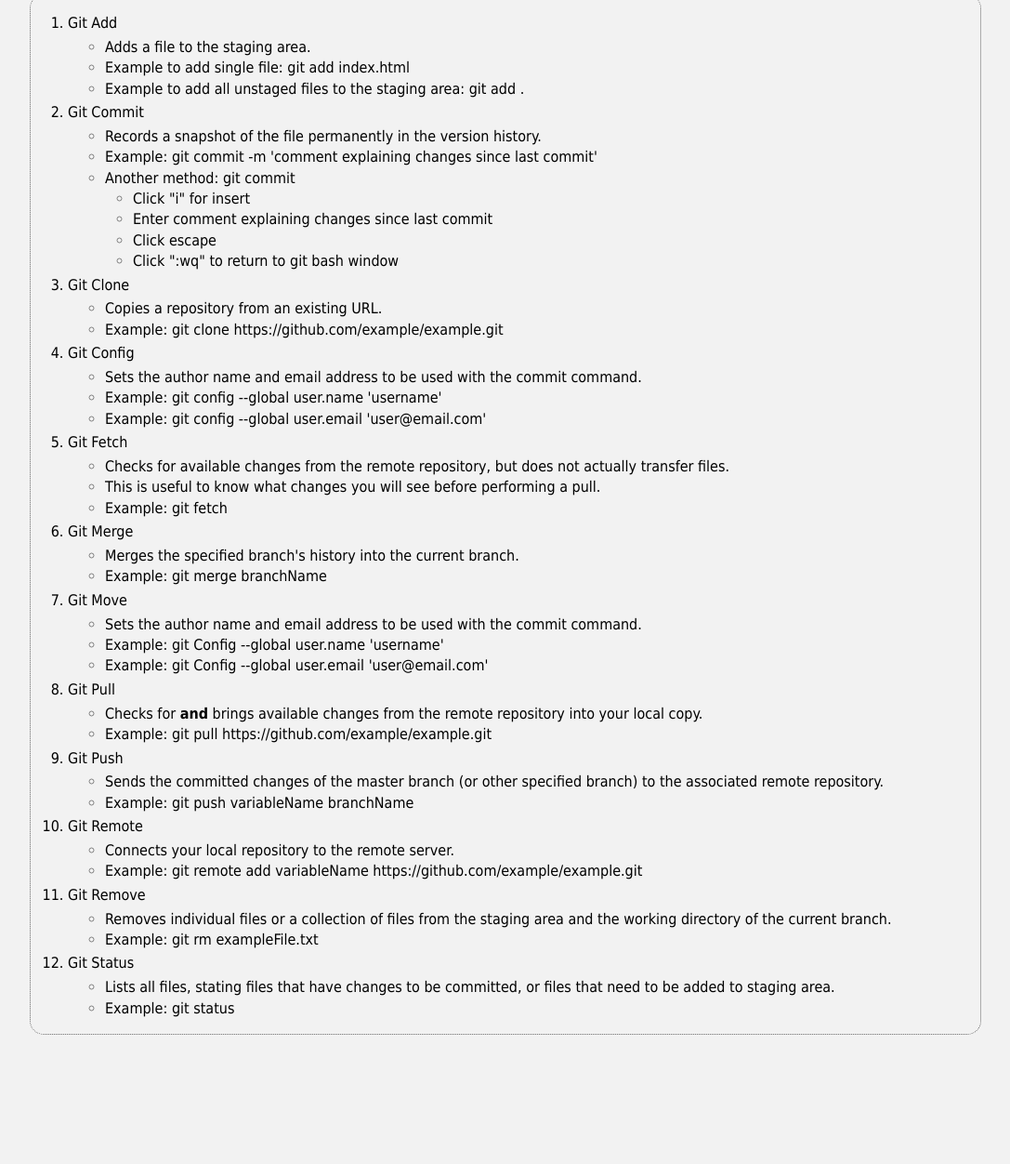
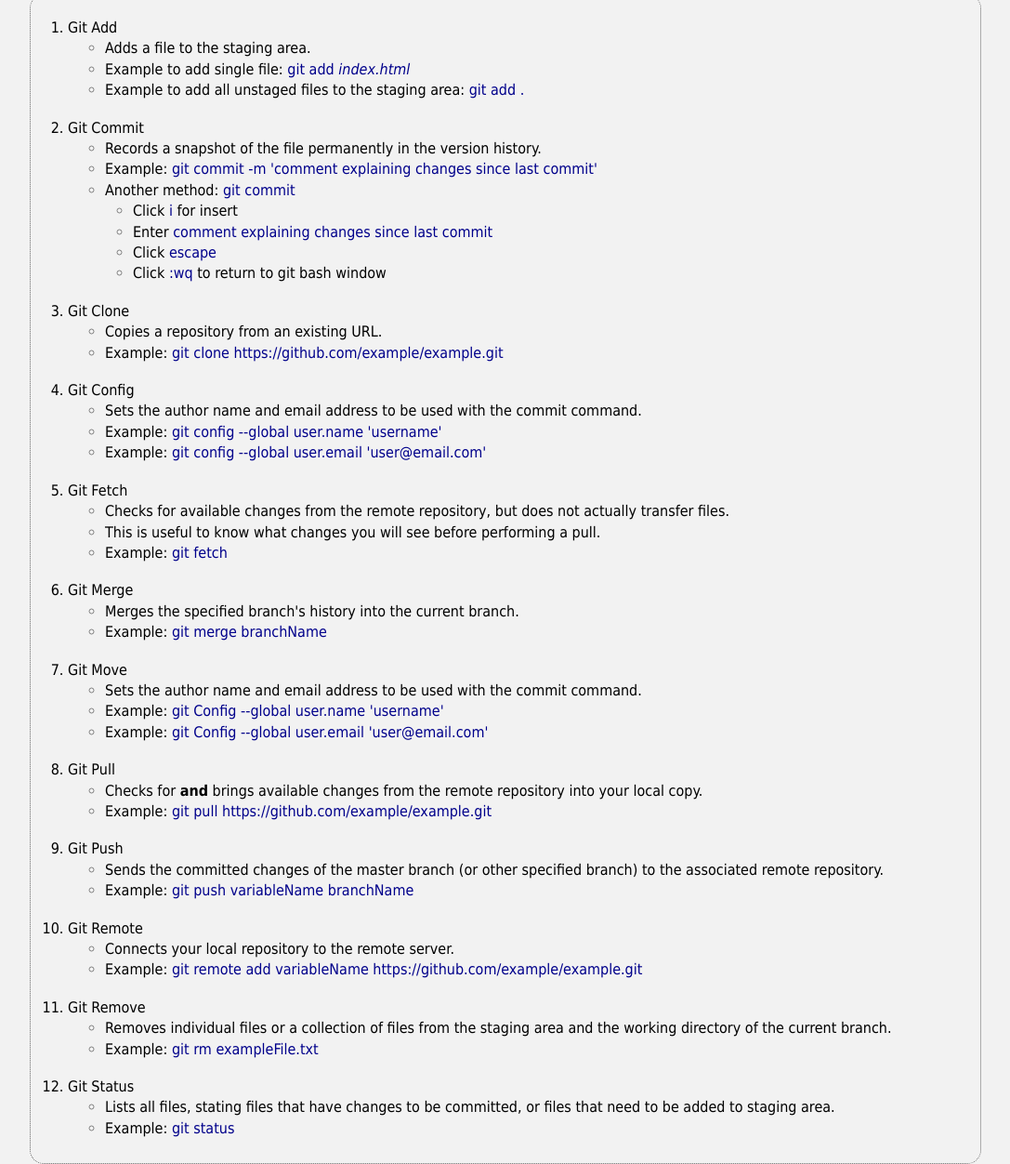
Before and after one commit to GailSlaney/BashCommands, a plain HTML site: page index.html in a window 1280 px wide. Shown: the part 283-1535 px from the top of the page at 93% size, without its empty margins (96-1183 px from the left). Before the commit the page ends 1425 px from the top, so only its background shows below. Drawn offline with Linux system fonts and the light colour scheme.

Commit message:
added styling, including coloring and italics to definitions

```diff
--- a/index.html
+++ b/index.html
@@ -20,82 +20,82 @@
                     <li class = "command">Git Add
                         <ul class = "details">
                             <li>Adds a file to the staging area.</li>
-                            <li>Example to add single file: git add index.html</li>
-                            <li>Example to add all unstaged files to the staging area: git add . </li>
+                            <li>Example to add single file: <h3>git add <em>index.html</em></h3></li>
+                            <li>Example to add all unstaged files to the staging area: <h3>git add . </h3></li>
                         </ul>
                     </li>
                     <li class = "command">Git Commit
                         <ul class = "details">
                             <li>Records a snapshot of the file permanently in the version history.</li>
-                            <li>Example: git commit -m 'comment explaining changes since last commit'</li>
-                            <li>Another method: git commit</li>
-                                <li>Click "i" for insert</li>
-                                <li>Enter comment explaining changes since last commit</li>
-                                <li>Click escape</li>
-                                <li>Click ":wq" to return to git bash window</li>
+                            <li>Example: <h3>git commit -m 'comment explaining changes since last commit'</h3></li>
+                            <li>Another method: <h3>git commit</h3></li>
+                                <li>Click <h3>i</h3> for insert</li>
+                                <li>Enter <h3>comment explaining changes since last commit</h3></li>
+                                <li>Click <h3>escape</h3></li>
+                                <li>Click <h3>:wq</h3> to return to git bash window</li>
                         </ul>
                     </li>
                     <li class = "command">Git Clone
                         <ul class = "details">
                             <li>Copies a repository from an existing URL.</li>
-                            <li>Example: git clone https://github.com/example/example.git </li>
+                            <li>Example: <h3>git clone https://github.com/example/example.git </h3></li>
                         </ul>
                     </li>
-                    <li>Git Config
+                    <li class = "command">Git Config
                         <ul class = "details">
                             <li>Sets the author name and email address to be used with the commit command.</li>
-                            <li>Example: git config --global user.name 'username'</li>
-                            <li>Example: git config --global user.email 'user@email.com'</li>
+                            <li>Example: <h3>git config --global user.name 'username'</h3></li>
+                            <li>Example:<h3> git config --global user.email 'user@email.com'</h3></li>
                         </ul>
                     </li>
-                    <li>Git Fetch
+                    <li class = "command">Git Fetch
                         <ul class = "details">
                             <li>Checks for available changes from the remote repository, but does not actually transfer files.</li>
                             <li>This is useful to know what changes you will see before performing a pull.</li>
-                            <li>Example: git fetch</li>
+                            <li>Example: <h3>git fetch</h3></li>
                         </ul>
                     </li>
-                    <li>Git Merge
+                    <li class = "command">Git Merge
                         <ul class = "details">
                             <li>Merges the specified branch's history into the current branch.</li>
-                            <li>Example: git merge branchName</li>
+                            <li>Example: <h3>git merge branchName</h3></li>
                         </ul>
                     </li>
-                    <li>Git Move
+                    <li class = "command">Git Move
                         <ul class = "details">
                             <li>Sets the author name and email address to be used with the commit command.</li>
-                            <li>Example: git Config --global user.name 'username'</li>
-                            <li>Example: git Config --global user.email 'user@email.com'</li>
+                            <li>Example: <h3>git Config --global user.name 'username'</h3></li>
+                            <li>Example: <h3>git Config --global user.email 'user@email.com'</h3></li>
                         </ul>
                     </li>
-                    <li>Git Pull
+                    <li class = "command">Git Pull
                         <ul class = "details">
                             <li>Checks for <strong>and</strong> brings available changes from the remote repository into your local copy.</li>
-                            <li>Example: git pull https://github.com/example/example.git </li>
+                            <li>Example: <h3>git pull https://github.com/example/example.git</h3> </li>
                         </ul>
                     </li>
-                    <li>Git Push
+                    <li class = "command">Git Push
                         <ul class = "details">
                             <li>Sends the committed changes of the master branch (or other specified branch) to the associated remote repository.</li>
-                            <li>Example: git push variableName branchName</li>
+                            <li>Example: <h3>git push variableName branchName</h3></li>
                         </ul>
                     </li>
-                    <li>Git Remote
+                    <li class = "command">Git Remote
                         <ul class = "details">
                             <li>Connects your local repository to the remote server.</li>
-                            <li>Example: git remote add variableName https://github.com/example/example.git </li>
+                            <li>Example: <h3>git remote add variableName https://github.com/example/example.git </h3></li>
                         </ul>
                     </li>
-                    <li>Git Remove
+                    <li class = "command">Git Remove
                         <ul class = "details">
                             <li>Removes individual files or a collection of files from the staging area and the working directory of the current branch.</li>
-                            <li>Example: git rm exampleFile.txt</li>
+                            <li>Example: <h3>git rm exampleFile.txt</h3></li>
                         </ul>
                     </li>
-                    <li>Git Status
+                    <li class = "command">Git Status
                         <ul class = "details">
                             <li>Lists all files, stating files that have changes to be committed, or files that need to be added to staging area.</li>
-                            <li>Example: git status</li>
+                            <li>Example: <h3>git status</h3></li>
                         </ul>
                     </li>
                 </ol>
--- a/style.css
+++ b/style.css
@@ -2,23 +2,35 @@ body{
     background-color:#f2f2f2; /*very light grey*/
     color:#000000;
     font-family: Tahoma, Geneva, sans-serif;
-    font: size 16px;
+    font-size: 16px;
     font-weight: normal;
-
     line-height: 1.8em;
     margin:0;
 }
-
+/*Defaults for h1 {
+  display: block;
+  font-size: 2em;
+  margin-top: 0.67em;
+  margin-bottom: 0.67em;
+  margin-left: 0;
+  margin-right: 0;
+  font-weight: bold;
+}*/
 h2{
     color:black;
     font-size: 25px;
     font-weight: 500;
     color-adjust:initial;
+    /*Defaults
+  display: block;
+  font-size: 1.5em;
+  margin-top: 0.83em;
+  margin-bottom: 0.83em;
+  margin-left: 0;
+  margin-right: 0;
+  font-weight: bold;*/
 }
 
-a{
-    text-decoration: none;
-}
 .container{
     width: 80%;
     /* using % instead of 500px or 960px, the sizing is responsive to changing window sizing. */
@@ -44,26 +56,39 @@ a{
 /*.box-2 h2{
     font-size: 18px;
     font-weight: 500;
+    Defaults
+  display: block;
+  font-size: 1.5em;
+  margin-top: 0.83em;
+  margin-bottom: 0.83em;
+  margin-left: 0;
+  margin-right: 0;
+  font-weight: bold;
 }*/
+
 .definitions{
     border: 1px dimgray dotted;
     border-radius: 15px;
 
+
 }
-.commands li{
-    line-height: 30em;
-    /*padding-top: 3000px;
-    margin-top: 3000px;*/
+.command {
+    line-height: 1.4em;
+    padding-top: 8px;
+    font-weight: 500;
+    /*margin-top: 300px;*/
 }
 .details li::marker{
     color: grey;
     font-size: 1em;
+
 }
 .details li{
+    font-weight: 100;
     line-height: 1.4em;
+    padding-top: 0px;
    /*margin-top: 0px;
    margin-bottom: 0px;
-   padding-top: 0px;
    padding-bottom: 0px;
    border-top-width: 0px;
    border-bottom-width: 0px;*/
@@ -80,3 +105,19 @@ a{
 .details li:nth-child(7){
     margin-left: 30px;
 }
+.details li:last-child{
+    padding-bottom: 10px;
+}
+h3{
+    display: inline;
+  font-size: 1em;
+  margin-top: 0em;
+  margin-bottom: 0em;
+  margin-left: 0;
+  margin-right: 0;
+  font-weight: normal;
+    color: darkblue;
+    font-weight: 100;
+    line-height: 1.4em;
+    padding-top: 0px;
+}
```
